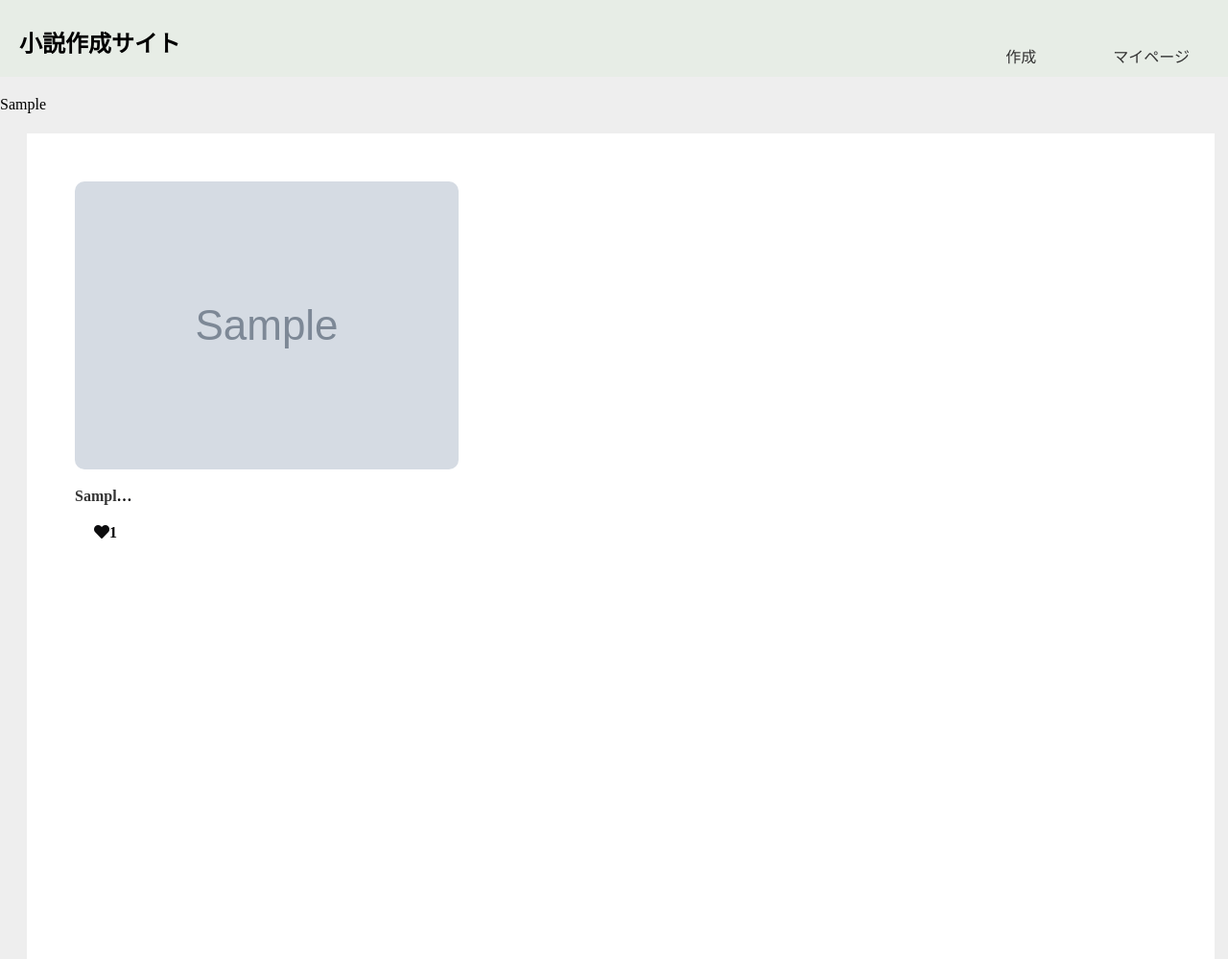
After one commit to s1f10210231/chatgpt, a Django app: a page that uses story_app/templates/story_app/genre_page.html in a window 1280 px wide. The commit adds this page. Shown: the whole page at 96% size. Run offline with Django 4.2, Linux system fonts and the light colour scheme; tables that the repository leaves empty hold one stand-in row (values such as "Sample post"); grey boxes marked "Sample" are stand-in pictures.

Commit message:
ジャンル別

```diff
--- /dev/null
+++ b/story_app/static/story_app/css/genre_detail.css
@@ -0,0 +1,338 @@
+/* index.cssの内容 */
+
+@charset "UTF-8";
+
+body {
+    margin: 0px;
+    position: relative;
+
+}
+
+
+
+header {
+    position: fixed; /* ヘッダーを固定位置に設定 */
+    top: 0px;
+    left: 0px;
+    width: 100%; /* ヘッダーの幅を100%に設定 */
+    height: 80px;
+    background-color: rgba(226,236,225,0.58);
+    z-index: 100; /* 他の要素よりも手前に表示 */
+}
+
+.logo {
+    float: left;
+    margin-bottom: 0px;
+    margin-top: 10px;
+    margin-left: 20px;
+}
+
+.header-list li{
+    list-style: none;
+    float: right;
+    padding: 30px 40px;
+}
+
+.main {
+    margin-top: 100px;
+    height: 800px;
+}
+
+.show-contents {
+    height: 40px;
+    margin: 50px;
+    display: flex;
+}
+
+.show {
+    padding-bottom: 10px;
+    border-bottom: 3px solid #65ab88;
+    text-align: left;
+}
+
+footer {
+    background-color: black;
+    height: 60px;
+}
+
+.footer-text {
+    text-align: center;
+    padding: 20px 0px;
+    color: white;
+}
+
+.box11{
+    margin-left: 28px;
+    display: flex;
+    padding: 30px;
+    color: #0c0c0d;
+    background: white;
+    box-shadow: 0 3px 5px rgba(0, 0, 0, 0.22);
+    float: left;
+    /* height: 100%; */
+    text-align: center;
+    box-shadow:none;
+  }
+
+
+  .box11 p{
+    font-size:1rem;
+    margin: 15px 0 20px 0px;
+  }
+
+.first{
+    margin-left: 125px;
+}
+
+.iamge{
+    margin: 10px;
+    position: absolute;
+}
+img {
+    border-radius: 10px;
+    margin-left: 0px;
+    }
+.txt-limit{
+    overflow: hidden;
+    display: -webkit-box;
+    -webkit-box-orient: vertical;
+    -webkit-line-clamp: 1; /* 任意の行数を指定 */
+    margin:  0 0 0 20px;
+    text-align: left;
+  }
+
+@media (max-width: 800px) {
+    .first{
+        margin-left: 20px;
+    }
+    .box11 img{
+        width: 110px;
+        height: 50px;
+    }
+
+    .box11 p{
+        font-size:1rem;
+        margin: 15px 0px 20px 0px;
+      }
+
+}
+
+.sub{
+    text-align: left;
+    width: 20%;
+    /* display: inline-block; */
+    /* position: absolute; */
+    background: #65ab88;
+    /* float: left; */
+}
+
+/* content.cssの内容 */
+/*tabの形状*/
+
+.tab{
+    display: table-header-group;
+    flex-wrap: wrap;
+    align-items: flex-start;
+    margin: 0px;
+    overflow-x: auto;
+    white-space: nowrap;
+    /* padding-left: 22px; */
+
+  }
+
+  .wrapper{
+    display: inline-block;
+  }
+  .box{
+    display: inline-block;
+  }
+
+  .ex{
+    right: 0px;
+    margin-right:15px ;
+   position: absolute;
+   top: 200px;
+  }
+
+
+    /*========= レイアウトのためのCSS ===============*/
+
+    body{
+      background:#eee;
+    }
+
+    ul{
+      list-style:none;
+    }
+
+    a{
+      color:#333;
+      text-decoration: none;
+    }
+
+    .contents{
+      width:100%;
+    }
+
+
+    .area{
+      border-bottom: 1pxsolid #ddd;
+      align-items: flex-start;
+
+    }
+
+
+
+
+    @media (max-width: 680px) {
+      .scroll{
+        margin: 0px;
+        padding: 0px;
+      }
+      .header-list li{
+        float: left;
+        padding: 20px 10px;
+      }
+      .show-contents{
+        display: block;
+      }
+      .contents{
+        width:100%;
+
+      }
+      .tab{
+        padding-left: 0px;
+      }
+     }
+
+
+
+header {
+    position: fixed; /* ヘッダーを固定位置に設定 */
+    top: 0px;
+    left: 0px;
+    width: 100%; /* ヘッダーの幅を100%に設定 */
+    height: 80px;
+    background-color: rgba(226,236,225,0.58);
+    z-index: 100; /* 他の要素よりも手前に表示 */
+}
+
+.logo {
+    float: left;
+    margin-bottom: 0px;
+    margin-top: 10px;
+    margin-left: 20px;
+}
+
+.header-list li{
+    list-style: none;
+    float: right;
+    padding: 30px 40px;
+}
+
+.main {
+    margin-top: 100px;
+    height: 800px;
+}
+
+.show-contents {
+    height: 40px;
+    margin: 50px;
+    display: flex;
+}
+
+.show {
+    padding-bottom: 10px;
+    border-bottom: 3px solid #65ab88;
+    text-align: left;
+}
+
+footer {
+    background-color: black;
+    height: 60px;
+}
+
+.footer-text {
+    text-align: center;
+    padding: 20px 0px;
+    color: white;
+}
+
+.box11{
+    margin-left: 28px;
+    position: relative;
+    color: #0c0c0d;
+    background: white;
+    box-shadow: 0 3px 5px rgba(0, 0, 0, 0.22);
+    float: left;
+    height: 100%;
+    margin-top: 5px;
+    text-align: center;
+    box-shadow:none;
+    width: 92%;
+  }
+
+.board{
+    padding: 10px;
+    display: flex;
+    flex-wrap: wrap;
+
+}
+  .box11 p{
+    font-size:1rem;
+    margin: 15px 0 20px 0px;
+  }
+
+.first{
+    margin-left: 125px;
+}
+
+img {
+    border-radius: 10px;
+    margin-left: 0px;
+    }
+.txt-limit{
+    overflow: hidden;
+    display: -webkit-box;
+    -webkit-box-orient: vertical;
+    -webkit-line-clamp: 1; /* 任意の行数を指定 */
+    margin:  0 0 0 20px;
+    text-align: left;
+  }
+
+@media (max-width: 800px) {
+    .first{
+        margin-left: 20px;
+    }
+    .box11 img{
+        width: 110px;
+        height: 50px;
+    }
+
+    .box11 p{
+        font-size:1rem;
+        margin: 15px 0px 20px 0px;
+      }
+
+}
+
+.sub{
+    text-align: left;
+    width: 20%;
+    /* display: inline-block; */
+    /* position: absolute; */
+    background: #65ab88;
+    /* float: left; */
+}
+
+.image {
+    box-sizing: border-box;
+    width: calc(20% - 20px); /* 33.33% の幅に設定、20pxは要素の間のマージン */
+    margin: 10px; /* 要素の間にマージンを設定 */
+}
+
+@media screen and (max-width: 600px) {
+    .image {
+        width: calc(50% - 20px); /* 画面が狭い場合は50%に設定 */
+    }
+}
--- /dev/null
+++ b/story_app/templates/story_app/genre_page.html
@@ -0,0 +1,49 @@
+
+<!-- 一覧表示ページ -->
+{% load static %}
+<!DOCTYPE html>
+<html lang="ja">
+<head>
+    <meta charset="UTF-8">
+    <meta name="viewport" content="width=device-width, initial-scale=1.0">
+    <meta http-equiv="X-UA-Compatible" content="IE=Edge,chrome=1">
+    <link rel="stylesheet" href="{% static 'story_app/css/genre_detail.css' %}">
+    <script src="{% static 'story_app/javascript/index.js'%}"></script>
+    <script src="https://code.jquery.com/jquery-3.4.1.min.js" integrity="sha256-CSXorXvZcTkaix6Yvo6HppcZGetbYMGWSFlBw8HfCJo=" crossorigin="anonymous"></script>
+    <link rel="stylesheet" href="https://cdnjs.cloudflare.com/ajax/libs/font-awesome/5.15.3/css/all.min.css">
+    <title>top</title>
+</head>
+<body>
+    <header>
+        <div class="header">
+            <h2 class="logo">小説作成サイト</h2>
+            <div class="header-list">
+                <ul>
+                    <li class="header-list-item"><a href="#">マイページ</a></li>
+                    <li class="header-list-item"><a href="{% url 'story_app:create'%}">作成</a></li>
+                </ul>
+            </div>
+        </div>
+    </header>
+ <div class="main">
+     <p>{{genre}}</p>
+     <div class="box11">
+        <div class="board">
+            {% for novel in novels %}
+           {% if novel.image %}
+           <div class="image">
+               <a href="{% url 'story_app:detail' novel.id %}">
+                       <img src="{{ novel.image.image.url }}" alt="{{ novel.title }}">
+                   </a>
+                   {% endif %}
+                   <strong>
+                       <p class="txt-limit"><a href="{% url 'story_app:detail' novel.id %}">{{ novel.title }}</a></p>
+                   </strong>
+                   <i class="fas fa-heart">{{ novel.like }}</i>
+               </div>
+           {% endfor %}
+       </div>
+        </div>
+ </div>
+</body>
+</html>
--- a/story_app/templates/story_app/index.html
+++ b/story_app/templates/story_app/index.html
@@ -60,6 +60,7 @@
         <i class="fas fa-heart">{{ novel.like }}</i>
     </div>
     {% endfor %}
+    <p class="ex"><strong><a href="{% url 'story_app:genre_page' genre=genre %}">もっと見る</a>▶</strong></p>
 </div>
 {% endfor %}
 </div>
--- a/story_app/urls.py
+++ b/story_app/urls.py
@@ -12,4 +12,5 @@ urlpatterns = [
     path('browse/',views.browse,name='browse'),
     path('<int:novel_id>/detail/', views.detail, name='detail'),
     path('<int:novel_id>/like/', views.like, name='like'),
+    path('genre/<str:genre>/',views.genre_page,name='genre_page')
 ]
--- a/story_app/views.py
+++ b/story_app/views.py
@@ -4,7 +4,7 @@ import requests
 from .models import Novel,NovelImage
 from collections import defaultdict
 from django.http import Http404
-
+from django.core.paginator import Paginator, EmptyPage, PageNotAnInteger
 from django.core.files.base import ContentFile
 from .forms import NovelEditForm
 
@@ -193,3 +193,14 @@ def like(request, novel_id):
     }
 
     return render(request, "story_app/detail.html", context)
+
+
+def genre_page(request, genre):
+    # ジャンルに基づいて小説をフィルタリング
+    novels = Novel.objects.filter(genre=genre)
+
+    content={
+        'novels': novels, 'genre': genre}
+
+
+    return render(request, 'story_app/genre_page.html',content )
```
Also changed, not shown: story_app/static/story_app/css/contents.css (+9 -2 lines), db.sqlite3, story_app/migrations/0001_initial.py, story_app/migrations/0002_novel_created_at.py (deleted), story_app/static/story_app/javascript/index.js (line endings or trailing spaces).
